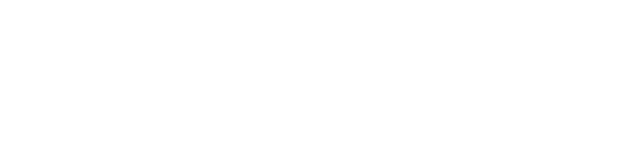
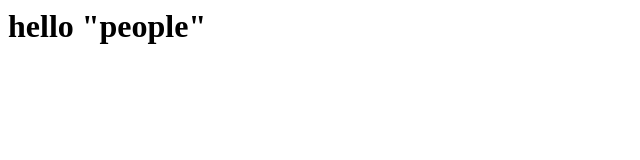
Before and after one commit to imanoob1234pl/spawnoidTest, a plain HTML site: page index.html in a window 1280 px wide. Shown: the whole page, without its empty margins (0-640 px from the left). Drawn offline with Linux system fonts and the light colour scheme.

Commit message:
Update index.html

```diff
--- a/index.html
+++ b/index.html
@@ -1,4 +1,5 @@
 <html>
 <body>
+  <h1>hello "people"</h1>
 </body>
 </html>
```
